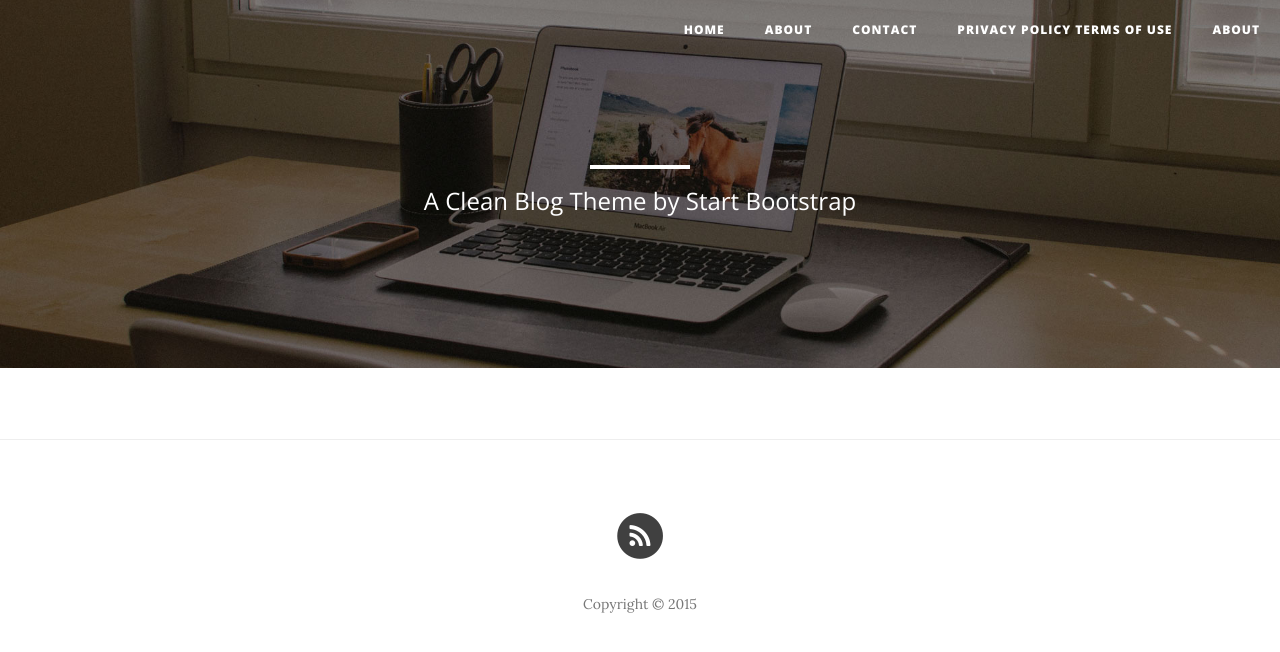
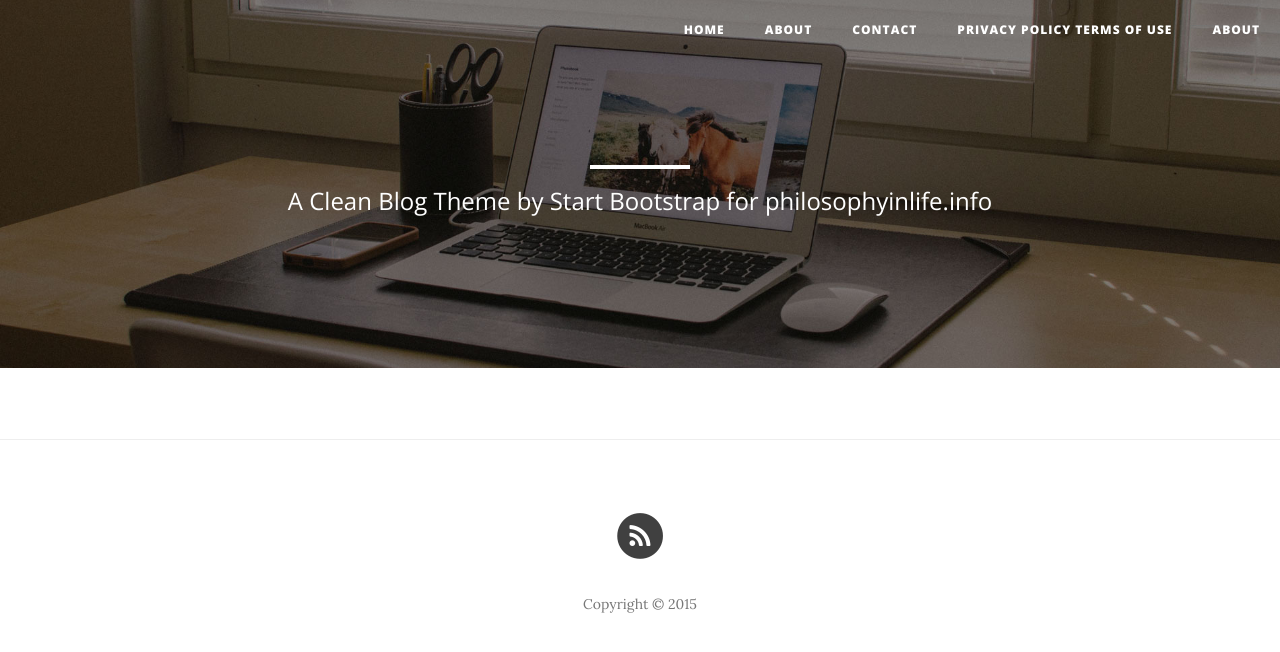
Before and after one commit to philosophyinlife/philosophyinlife.gitbub.io, a Jekyll site: the page built from index.html, in a window 1280 px wide. Shown: the top 652 px of the page. Built offline with Jekyll 4.4.1, drawn with Linux system fonts in a browser that asks for light colours; nearby versions of some CDN libraries.

Commit message:
just updated
updated

```diff
--- a/index.html
+++ b/index.html
@@ -1,6 +1,6 @@
 ---
 layout: page
-description: "A Clean Blog Theme by Start Bootstrap"
+description: "A Clean Blog Theme by Start Bootstrap for philosophyinlife.info"
 header-img: "img/home-bg.jpg"
 ---
 
```
